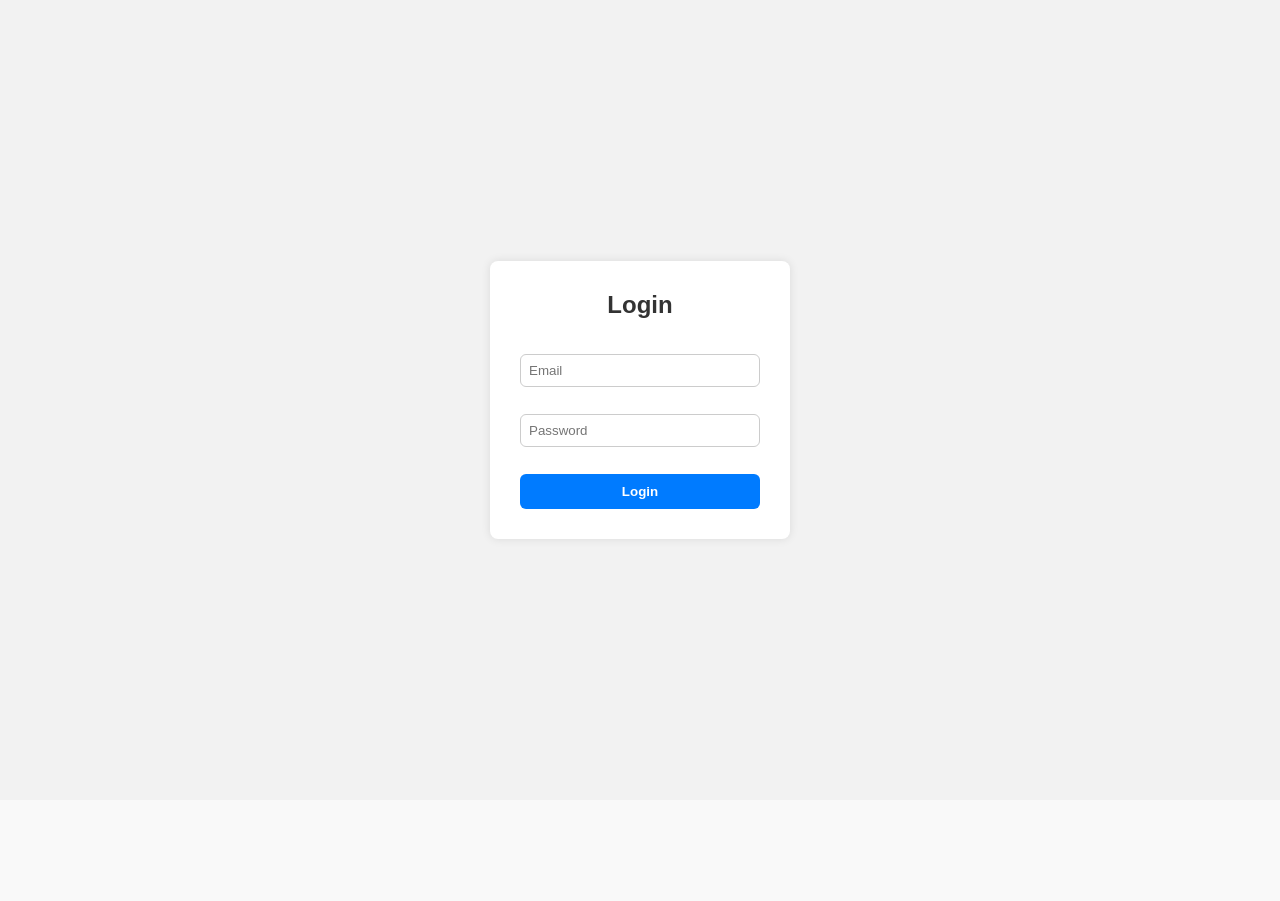
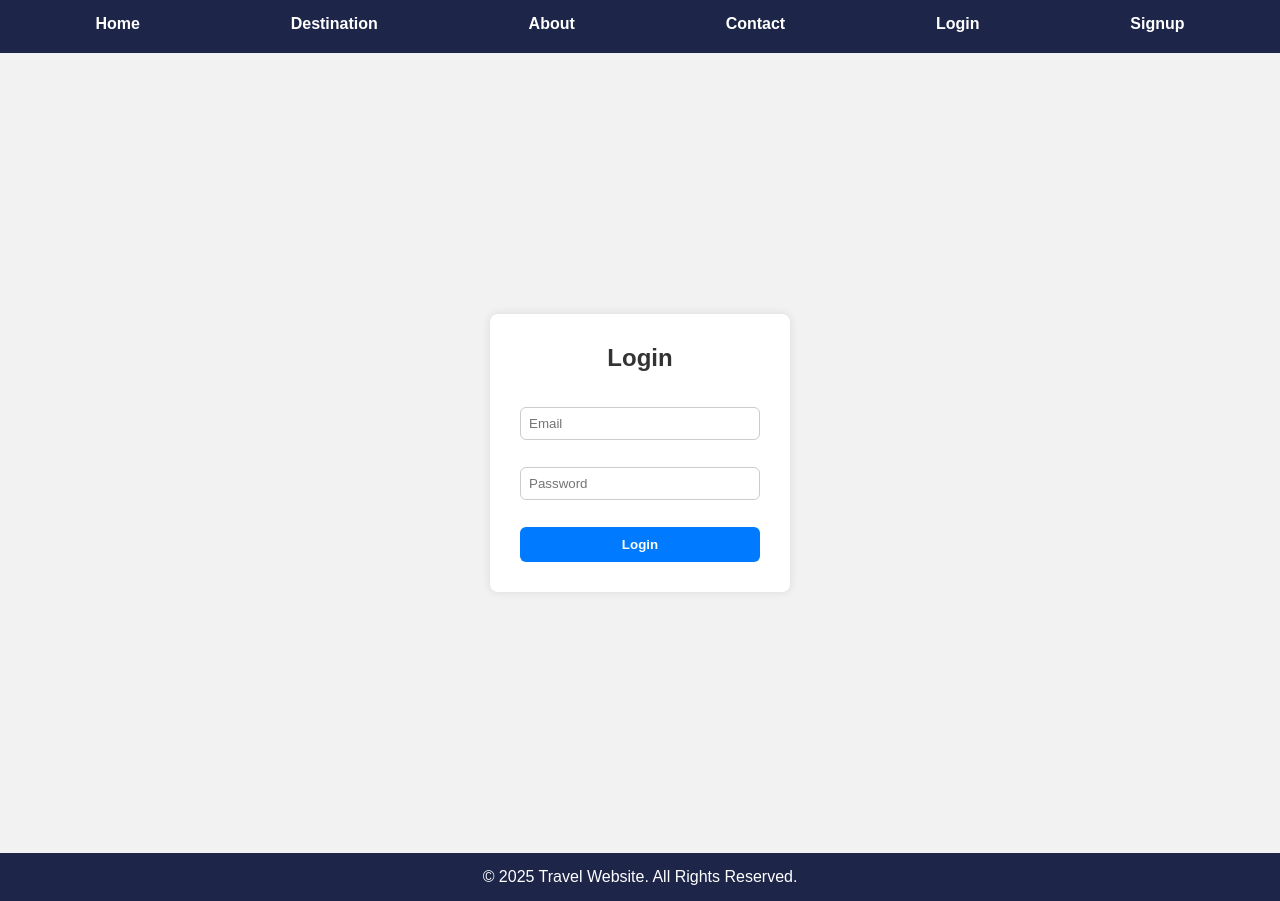
Before and after one commit to MShreyash09/TravelGo, a React (Vite) app in the folder client/: page /#/login in a window 1280 px wide. Before the commit the page ends 800 px from the top, so only its background shows below. Built offline with nearby package versions, Linux system fonts and the light colour scheme.

Commit message:
Update login.jsx

```diff
--- a/client/src/pages/login.jsx
+++ b/client/src/pages/login.jsx
@@ -1,6 +1,9 @@
 import { useState } from "react";
 import { useNavigate } from "react-router-dom";
 import "../css/login.css";
+import Header from '../components/header'
+import Footer from '../components/footer'
+
 
 export default function Login() {
   const [email, setEmail] = useState("");
@@ -35,6 +38,9 @@ export default function Login() {
   };
 
   return (
+    <>
+          <Header />
+
           <div className="login-container">
           <form className="login-box" onSubmit={handleLogin}>
             <h2>Login</h2>
@@ -58,5 +64,10 @@ export default function Login() {
             <button type="submit">Login</button>
           </form>
         </div>
+
+          <Footer />
+
+    </>
+
   );
 }
```
Lines whose indentation alone changed are shown as unchanged.
